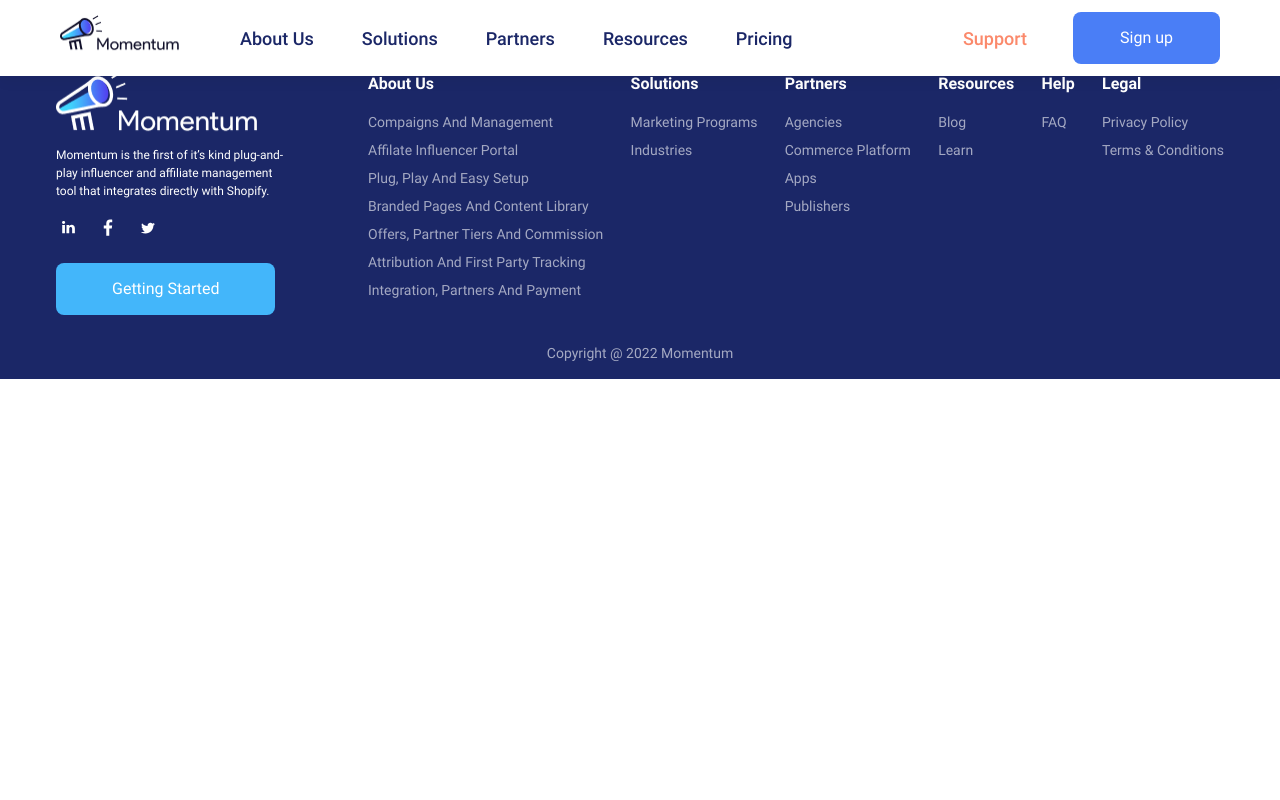
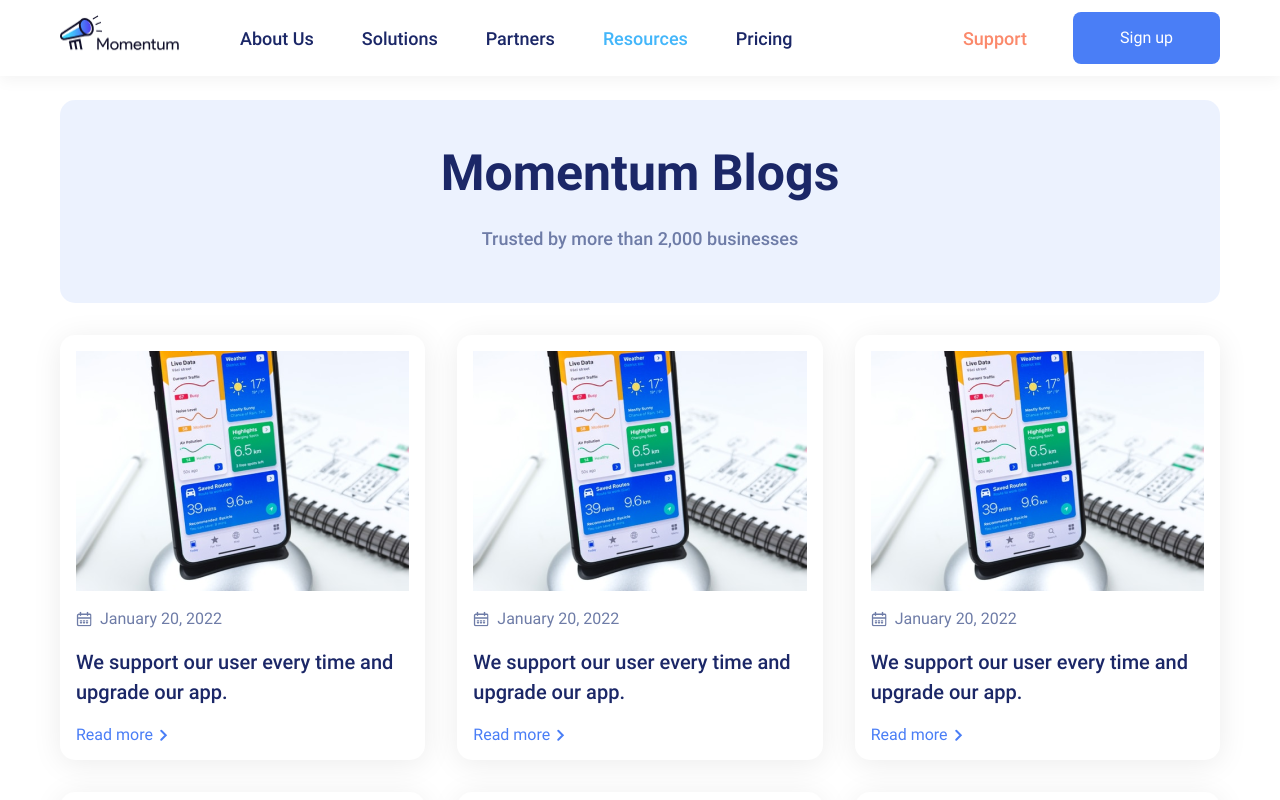
Before and after one commit to RaffiBz/landing-page, a Next.js app: page /blog in a window 1280 px wide. Shown: the top 800 px of the page. Built offline with nearby package versions, Linux system fonts and the light colour scheme.

Commit message:
blog page format

```diff
--- a/components/page/Cards/NewsCard.js
+++ b/components/page/Cards/BlogCard.js
@@ -7,11 +7,11 @@ import SubtitleSmall from "../../controls/span/SubtitleSmall";
 import TextMedium from "../../controls/span/TextMedium";
 import ReadMoreButton from "../../controls/button/ReadMoreButton";
 
-export default function NewsCard({ img, date, text }) {
+export default function BlogCard({ img, date, text }) {
   return (
     <Card className="w-full max-w-[26.25] bg-white p-[0.813rem] md:p-4 rounded-[0.938rem] shadow-large">
       <div className="relative rounded-[0.938rem] w-auto h-[196px] lg:h-[240px]">
-        <Image src={img} layout="fill" alt="news" className="object-cover" />
+        <Image src={img} layout="fill" alt="blog" className="object-cover" />
       </div>
       <div className="flex items-center gap-2 pt-[0.969rem] md:pt-[1.188rem]">
         <Image width={16} height={16} src={calendar} alt="calendar" />
--- /dev/null
+++ b/components/page/blog/BlogGrid.js
@@ -0,0 +1,20 @@
+import React from "react";
+import { BlogPageData } from "../../../data/BlogPage";
+import BlogCard from "../Cards/BlogCard";
+
+export default function BlogGrid() {
+  return (
+    <div className="px-4 lg:px-[3.75rem] py-8">
+      <div className="grid grid-cols-1 md:grid-cols-2 xl:grid-cols-3 gap-8">
+        {BlogPageData.blogs.map((blog) => (
+          <BlogCard
+            key={blog.id}
+            img={blog.img}
+            date={blog.date}
+            text={blog.text}
+          />
+        ))}
+      </div>
+    </div>
+  );
+}
--- a/components/page/blog/BlogIntro.js
+++ b/components/page/blog/BlogIntro.js
@@ -0,0 +1,18 @@
+import React from "react";
+
+import TitleLarge from "../../controls/span/TitleLarge";
+import { BlogPageData } from "../../../data/BlogPage";
+import Subtitle from "../../controls/span/Subtitle";
+
+export default function BlogIntro() {
+  return (
+    <div className="pt-[6.25rem] px-4 lg:px-[3.75rem]">
+      <div className="w-full bg-primaryDark bg-opacity-10 text-center pt-[2.75rem] pb-[3.188rem] rounded-[0.938rem]">
+        <TitleLarge color="text-secondary">{BlogPageData.title}</TitleLarge>
+        <Subtitle color="text-subtitle" dimensions="block pt-6">
+          {BlogPageData.subtitle}
+        </Subtitle>
+      </div>
+    </div>
+  );
+}
--- a/components/page/home/NewsGrid.js
+++ b/components/page/home/NewsGrid.js
@@ -1,11 +1,11 @@
 import React from "react";
-import NewsCard from "../Cards/NewsCard";
+import BlogCard from "../Cards/BlogCard";
 
 export default function NewsGrid({ data }) {
   return (
     <div className="grid grid-cols-1 gap-y-4 md:grid-cols-3 md:gap-x-8 mt-[2.25rem] md:mt-[2.563rem]">
       {data.map((item) => (
-        <NewsCard
+        <BlogCard
           key={item.id}
           img={item.img}
           date={item.date}
--- /dev/null
+++ b/data/BlogPage.js
@@ -0,0 +1,42 @@
+export const BlogPageData = {
+  title: "momentum blogs",
+  subtitle: "Trusted by more than 2,000 businesses",
+  blogs: [
+    {
+      id: 1,
+      img: "/images/home/news.png",
+      date: "January 20, 2022",
+      text: "We support our user every time and upgrade our app.",
+    },
+    {
+      id: 2,
+      img: "/images/home/news.png",
+      date: "January 20, 2022",
+      text: "We support our user every time and upgrade our app.",
+    },
+    {
+      id: 3,
+      img: "/images/home/news.png",
+      date: "January 20, 2022",
+      text: "We support our user every time and upgrade our app.",
+    },
+    {
+      id: 4,
+      img: "/images/home/news.png",
+      date: "January 20, 2022",
+      text: "We support our user every time and upgrade our app.",
+    },
+    {
+      id: 5,
+      img: "/images/home/news.png",
+      date: "January 20, 2022",
+      text: "We support our user every time and upgrade our app.",
+    },
+    {
+      id: 6,
+      img: "/images/home/news.png",
+      date: "January 20, 2022",
+      text: "We support our user every time and upgrade our app.",
+    },
+  ],
+};
--- a/data/NavItems.js
+++ b/data/NavItems.js
@@ -16,7 +16,7 @@ export const NavItems = [
   },
   {
     id: 4,
-    href: "/resources",
+    href: "/blog",
     title: "Resources",
   },
   {
--- a/pages/blog.js
+++ b/pages/blog.js
@@ -1,5 +1,20 @@
-import React from "react";
+import Head from "next/head";
+import BlogGrid from "../components/page/blog/BlogGrid";
+import BlogIntro from "../components/page/blog/BlogIntro";
 
 export default function blog() {
-  return <div>blog</div>;
+  return (
+    <div>
+      <Head>
+        <title>Momentum App</title>
+        <meta name="description" content="Generated by create next app" />
+        <link rel="icon" href="/favicon.ico" />
+      </Head>
+
+      <div>
+        <BlogIntro />
+        <BlogGrid />
+      </div>
+    </div>
+  );
 }
```
